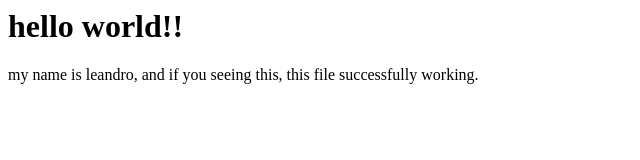
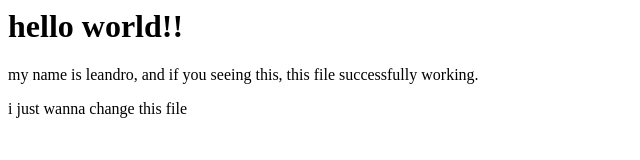
Before and after one commit to mcnLeandro/test, a plain HTML site: page index.html in a window 1280 px wide. Shown: the whole page, without its empty margins (0-640 px from the left). Drawn offline with Linux system fonts and the light colour scheme.

Commit message:
edit index

```diff
--- a/index.html
+++ b/index.html
@@ -1,2 +1,4 @@
 <h1>hello world!!</h1>
 <p>my name is leandro, and if you seeing this, this file successfully working.</p>
+
+<p>i just wanna change this file</p>
```
